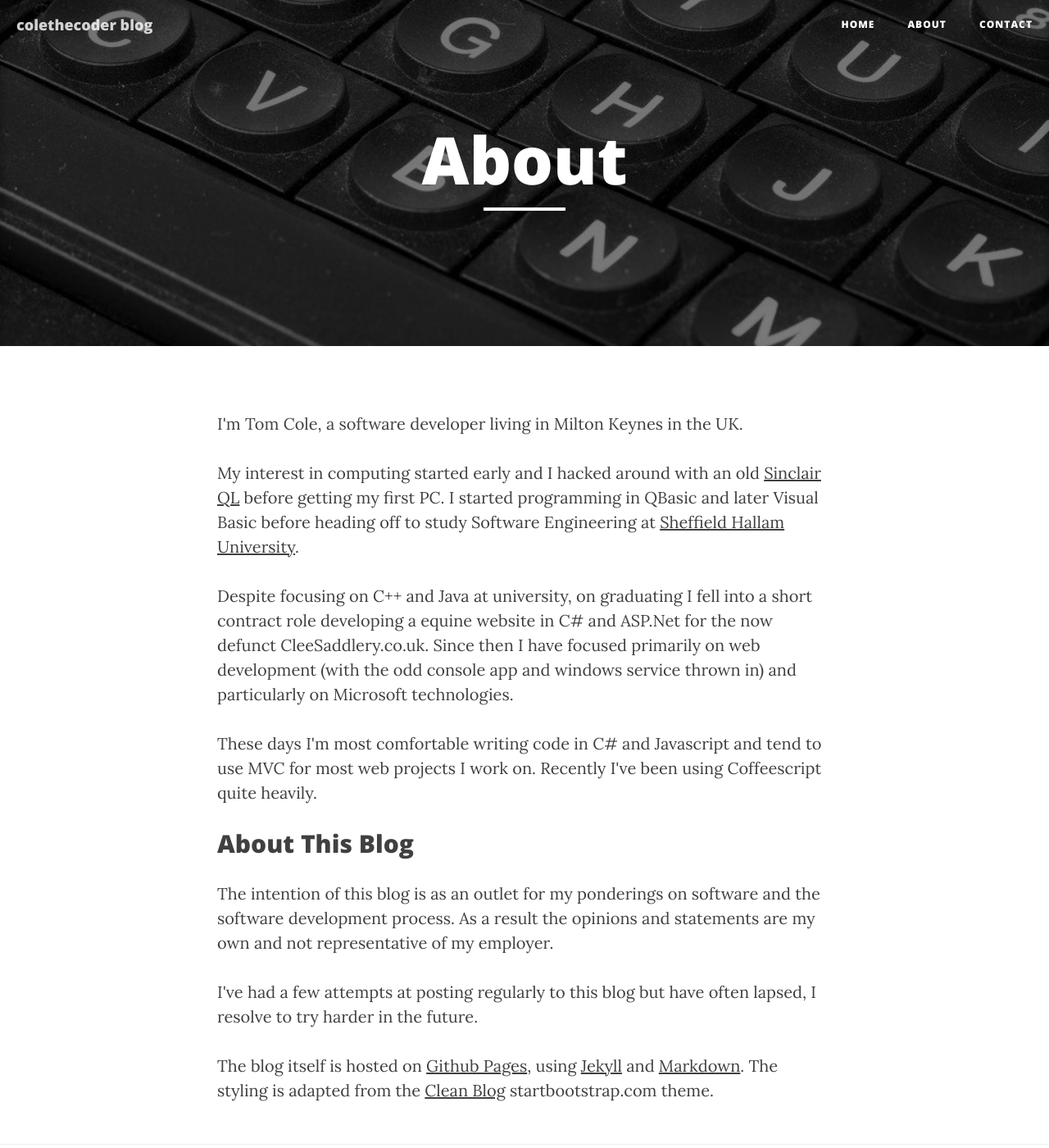
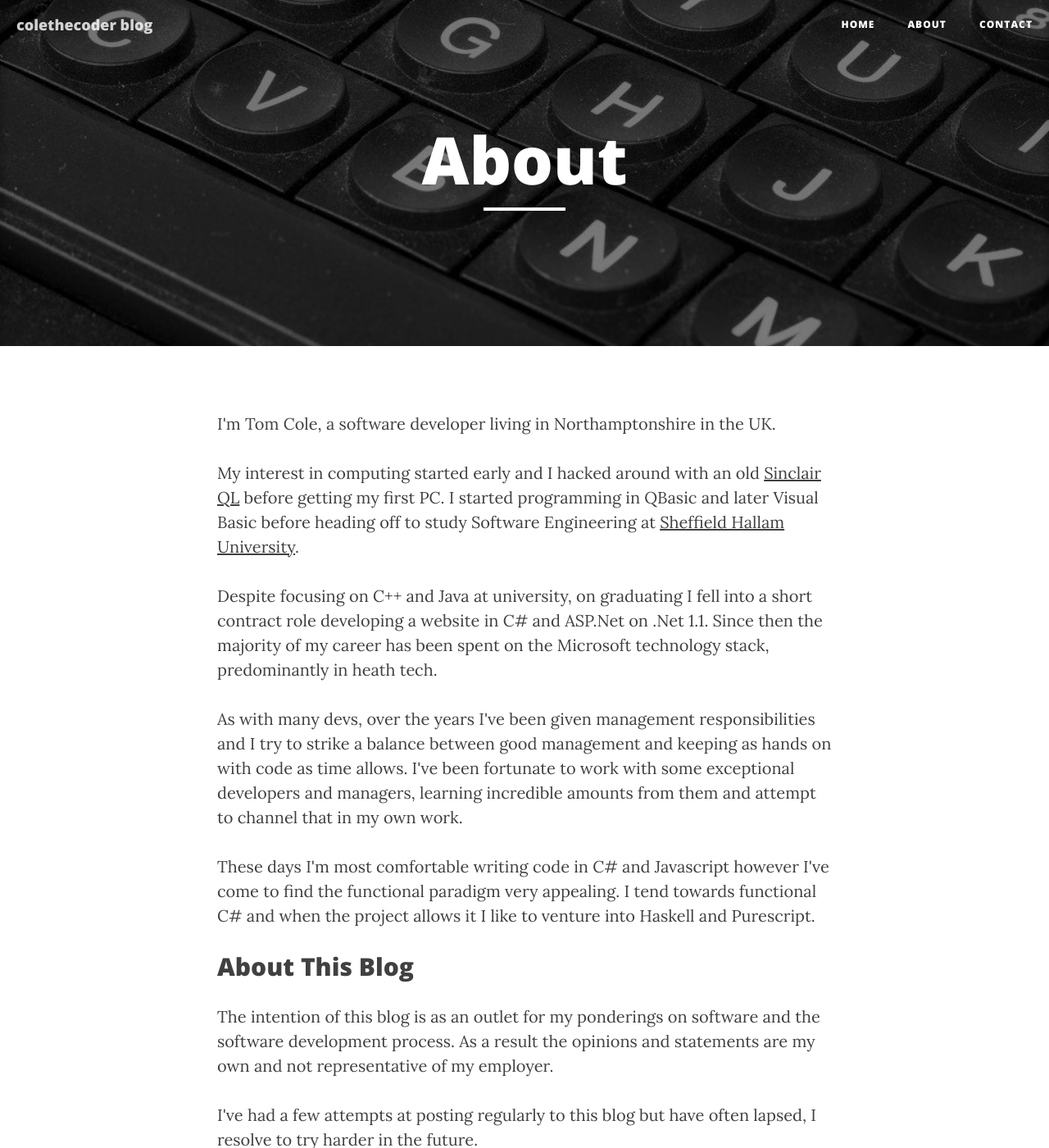
Before and after one commit to colethecoder/colethecoder.github.com, a Jekyll site: the page built from about.html, in a window 1280 px wide and 1400 px high. Shown: the whole window at 82% size. Built offline with Jekyll 4.4.1, drawn with Linux system fonts in a browser that asks for light colours; nearby versions of some CDN libraries.

Commit message:
Updated About

```diff
--- a/about.html
+++ b/about.html
@@ -6,10 +6,11 @@ header-img: img/sinclair-ql.jpg
 creative-commons-image-url: https://www.flickr.com/photos/mwichary/3208332555
 ---
         <div class="span12">
-		  <p>I'm Tom Cole, a software developer living in Milton Keynes in the UK.</p>
+		  <p>I'm Tom Cole, a software developer living in Northamptonshire in the UK.</p>
 		  <p>My interest in computing started early and I hacked around with an old <a href="http://en.wikipedia.org/wiki/Sinclair_QL">Sinclair QL</a> before getting my first PC. I started programming in QBasic and later Visual Basic before heading off to study Software Engineering at <a href="http://www.shu.ac.uk/">Sheffield Hallam University</a>.</p>
-		  <p>Despite focusing on C++ and Java at university, on graduating I fell into a short contract role developing a equine website in C# and ASP.Net for the now defunct CleeSaddlery.co.uk. Since then I have focused primarily on web development (with the odd console app and windows service thrown in) and particularly on Microsoft technologies.</p>
-		  <p>These days I'm most comfortable writing code in C# and Javascript and tend to use MVC for most web projects I work on. Recently I've been using Coffeescript quite heavily.</p>
+		  <p>Despite focusing on C++ and Java at university, on graduating I fell into a short contract role developing a website in C# and ASP.Net on .Net 1.1. Since then the majority of my career has been spent on the Microsoft technology stack, predominantly in heath tech.</p>
+		  <p>As with many devs, over the years I've been given management responsibilities and I try to strike a balance between good management and keeping as hands on with code as time allows. I've been fortunate to work with some exceptional developers and managers, learning incredible amounts from them and attempt to channel that in my own work.</p>
+		  <p>These days I'm most comfortable writing code in C# and Javascript however I've come to find the functional paradigm very appealing. I tend towards functional C# and when the project allows it I like to venture into Haskell and Purescript.</p>
 
 		  <h2>About This Blog</h2>
 		  <p>The intention of this blog is as an outlet for my ponderings on software and the software development process. As a result the opinions and statements are my own and not representative of my employer.</p>
```
